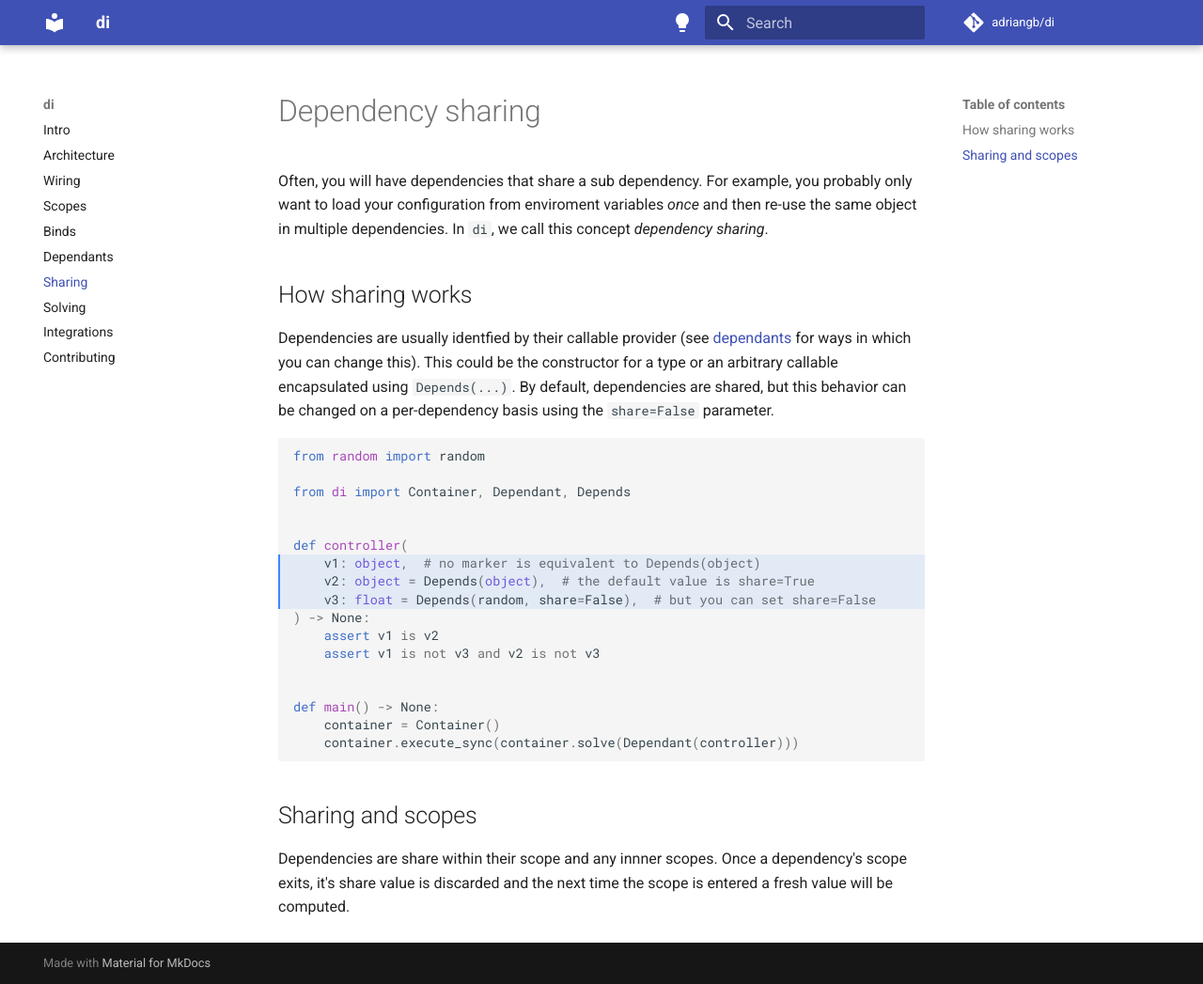
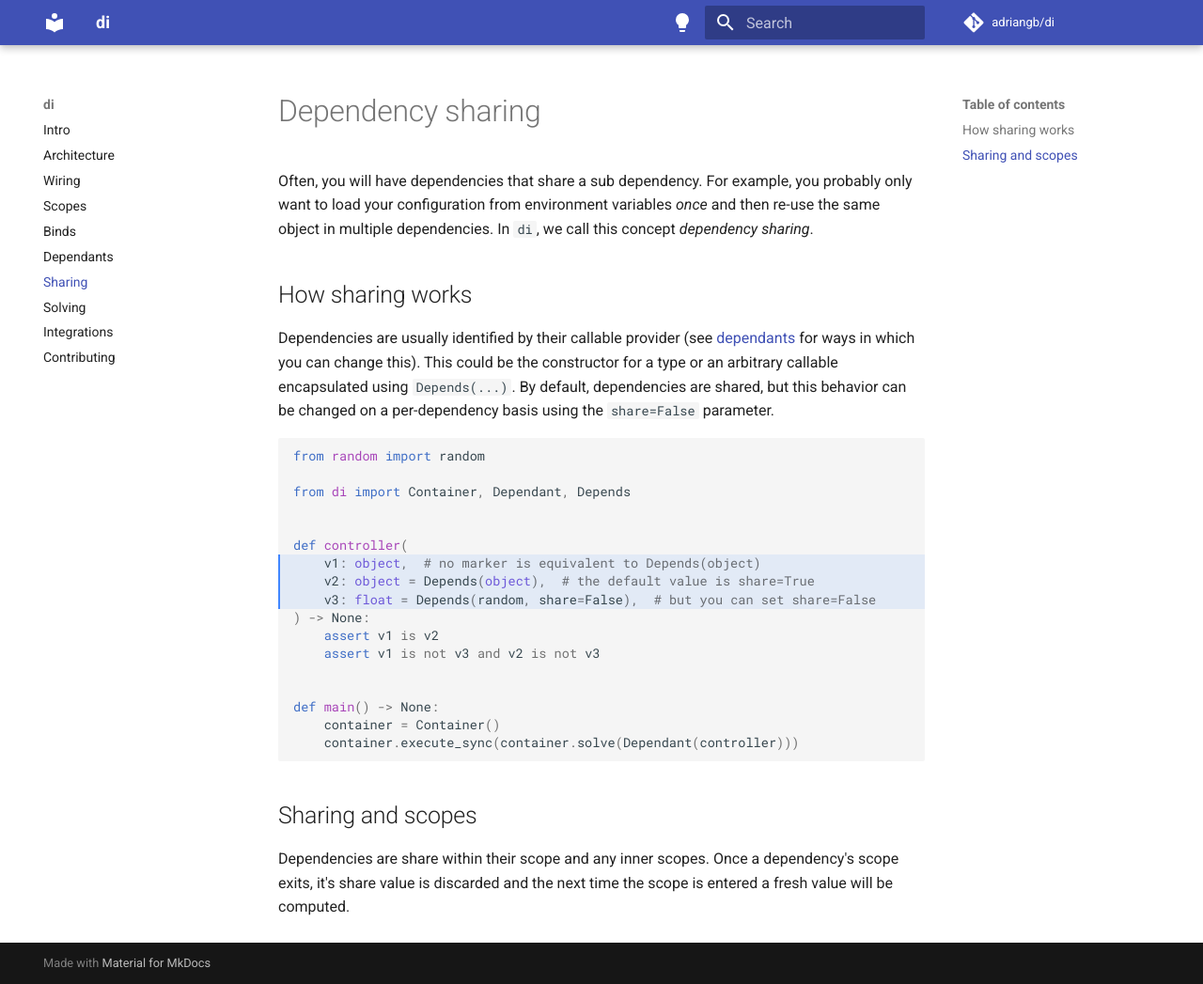
Before and after one commit to adriangb/di, an MkDocs documentation site: the page built from docs/sharing.md, in a window 1280 px wide and 1047 px high. Shown: the whole window at 94% size. Built offline with MkDocs 1.6.1 and Material for MkDocs 9.7.7, drawn with Linux system fonts in a browser that asks for light colours; comment, search, counter and statistics services are not loaded; the version menu is left out.

Commit message:
docs: correct spelling of sharing

```diff
--- a/docs/sharing.md
+++ b/docs/sharing.md
@@ -1,12 +1,12 @@
 # Dependency sharing
 
 Often, you will have dependencies that share a sub dependency.
-For example, you probably only want to load your configuration from enviroment variables *once* and then re-use the same object in multiple dependencies.
+For example, you probably only want to load your configuration from environment variables *once* and then re-use the same object in multiple dependencies.
 In `di`, we call this concept *dependency sharing*.
 
 ## How sharing works
 
-Dependencies are usually identfied by their callable provider (see [dependants] for ways in which you can change this).
+Dependencies are usually identified by their callable provider (see [dependants] for ways in which you can change this).
 This could be the constructor for a type or an arbitrary callable encapsulated using `Depends(...)`.
 By default, dependencies are shared, but this behavior can be changed on a per-dependency basis using the `share=False` parameter.
 
@@ -16,7 +16,7 @@ By default, dependencies are shared, but this behavior can be changed on a per-d
 
 ## Sharing and scopes
 
-Dependencies are share within their scope and any innner scopes.
+Dependencies are share within their scope and any inner scopes.
 Once a dependency's scope exits, it's share value is discarded and the next time the scope is entered a fresh value will be computed.
 
 [dependants]: dependants.md
```
